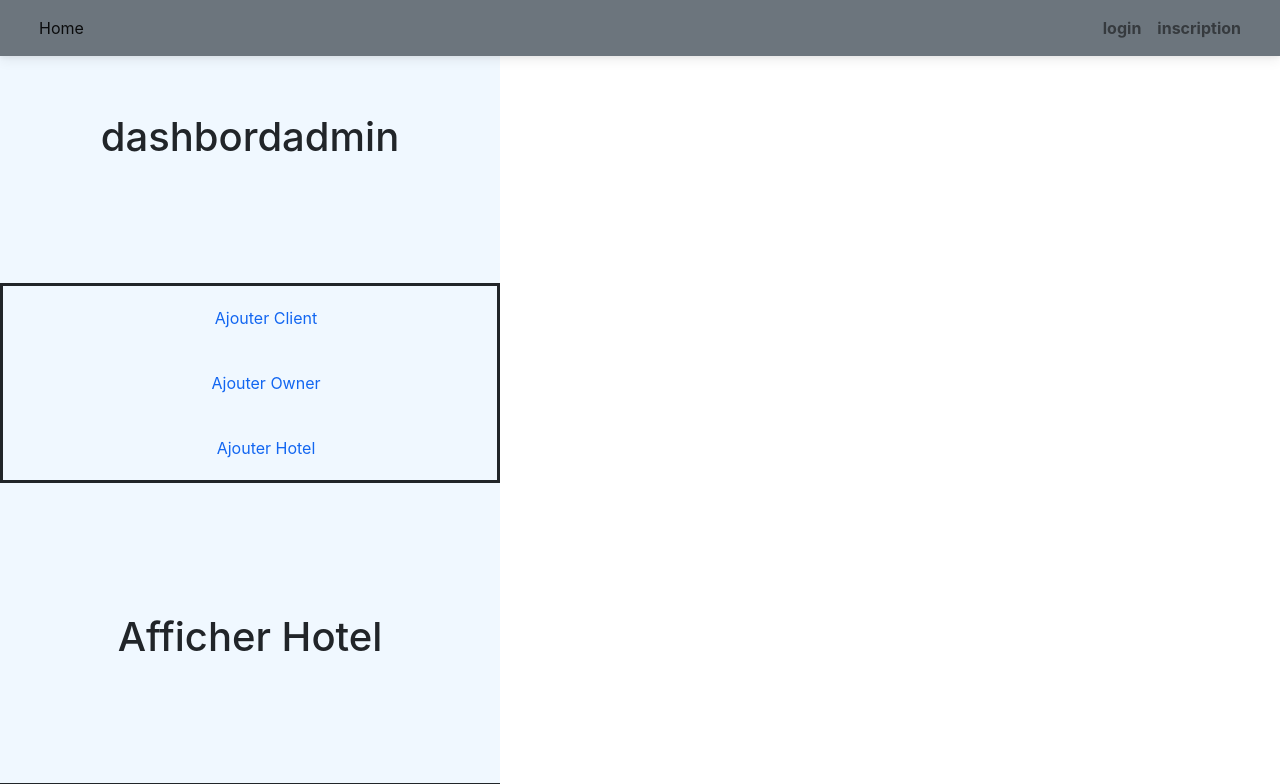
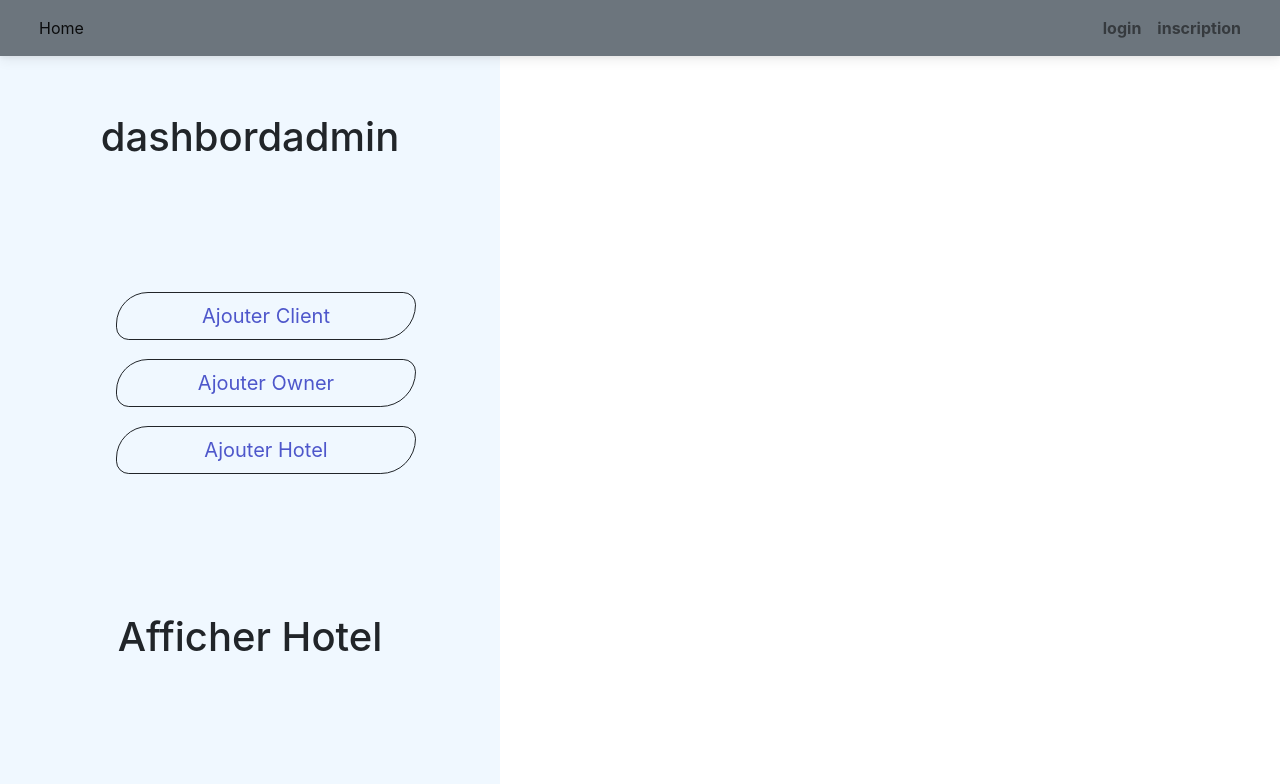
Before and after one commit to zakaria444/Booking-Hotel, a React (Create React App) app in the folder React_Project/: page /dashbordadmin in a window 1280 px wide. Shown: the top 784 px of the page. Built offline with nearby package versions, Linux system fonts and the light colour scheme.

Commit message:
style dashbord owner

```diff
--- a/React_Project/src/compenent/home/menu.js
+++ b/React_Project/src/compenent/home/menu.js
@@ -86,7 +86,7 @@ function menu() {
               {isAuthenticated()   && (
               <ul className='nav-admin'>
  <li className="nav-item">
-          <Link className="nav-link active" aria-current="page" to="/dashboard">Dashboard</Link>
+          <Link className="nav-link active" aria-current="page" to="#">Dashboard</Link>
         </li>
           <li className="nav-item">
 
--- a/React_Project/src/index.css
+++ b/React_Project/src/index.css
@@ -48,8 +48,9 @@
     flex-basis: auto;
     justify-content: space-between;
 }
-.nav-admin{
+.nav-admin {
   display: flex;
+  list-style: none;
 }
 #stars-hotel{
   width: 25px;
@@ -70,12 +71,39 @@
   width: 500px;
   height: 1000px;
   justify-content: space-around;
+  align-items: center;
 }
 #nav-admin{
   display: flex;
   flex-direction: column;
     list-style: none;
     height: 200px;
-    border: solid;
+
     justify-content: space-around;
 }
+.nav-admin li{
+  width: 300px;
+  border: solid 1px;
+  border-radius: 100px 40px 110px 40px;
+}
+.nav-admin li a {
+color: #4e57cb;
+font-size: 20px;
+
+}
+.afficher-hotel{
+  width: 50%;
+  border: solid 1px;
+  border-radius: 50px 77px 50px 77px;
+}
+
+/*                  owner        */
+
+.main-owner{
+display: flex;
+justify-content: space-between;
+}
+.information-owner{
+  width: 1500px;
+    border: solid 1px;
+}
```
Also changed, not shown: 1 other file (tests, documents, lock files or other folders).
